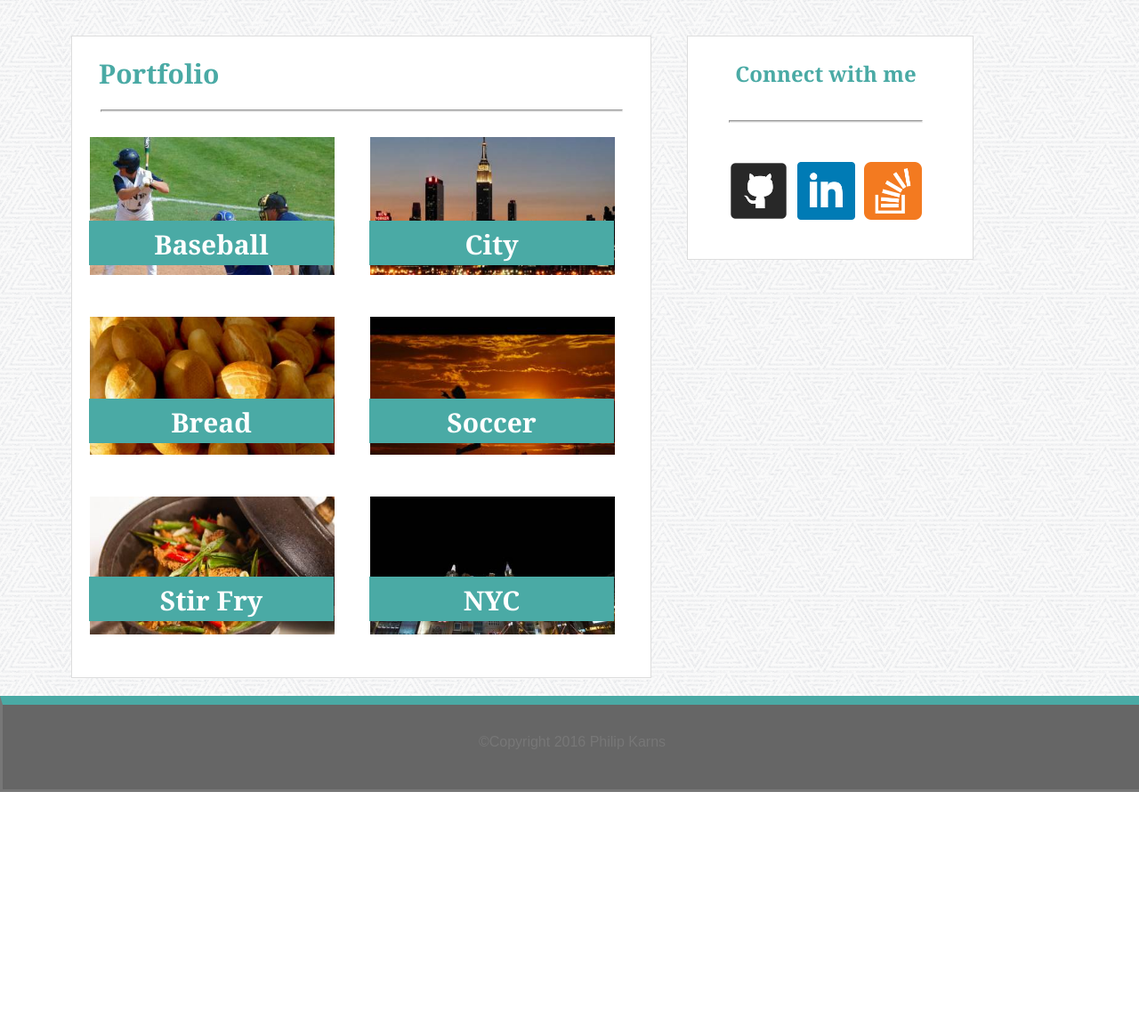
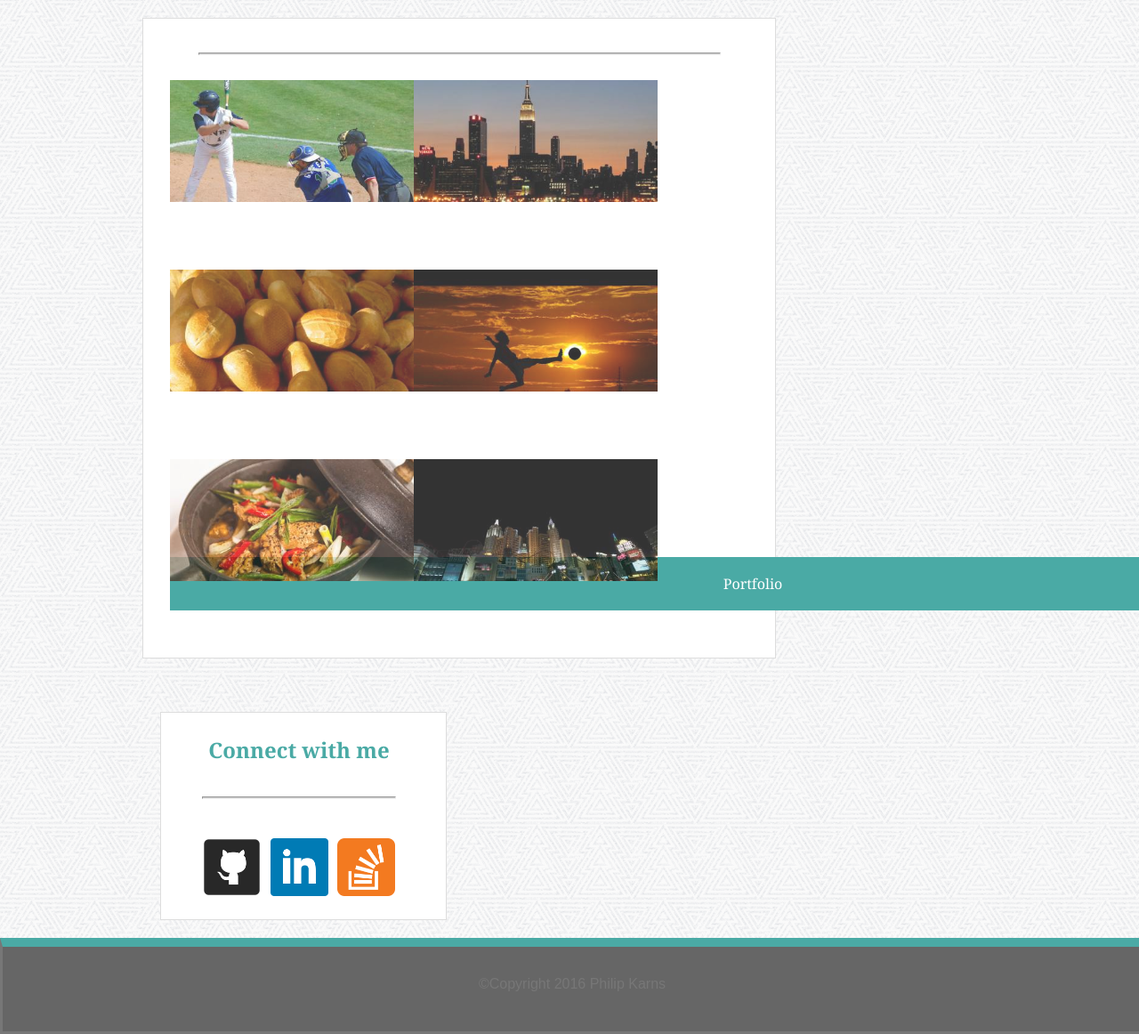
Before and after one commit to PhilipKarns/Responsive-Portfolio, a PHP site: page /portfolio.html in a window 1280 px wide; the page is wider, and only the part inside the window is pictured. Shown: the part 94-1256 px from the top of that part at 89% size. Before the commit the page ends 984 px from the top of that part, so only its background shows below. Run offline with PHP 8.4, Linux system fonts and the light colour scheme.

Commit message:
updated portfolio files and css

```diff
--- a/assets/css2/styles.css
+++ b/assets/css2/styles.css
@@ -135,145 +135,66 @@ h1 {
 }
 
 /***** PORTFOLIO SECTION ******/
-.portfolio {
-	height: 720px;
-	width: 650px;
-	background-color: #ffffff;
-	margin: 20px 20px 20px 80px;
-	float: left;
-	border: 1px solid #dddddd;
+
+
+.container {
+  clear: both;
+  margin: 0 auto;
+  width: 100%;
+  max-width: 960px;
 }
 
-.portfolio li img {
-	width: 275px;
-	height: 155px;
+.work {
+  position: relative;
+  width: 274px;
+  overflow: hidden;
+  float: left;
+  margin: 20px 0 25px;
 }
 
-.portfolio-images {
-	float: left;
-	margin: 20px;
+.work:nth-child(even) {
+  margin-right: 40px;
 }
 
-.portfolio h2 {
-	font-size: 30px;
-	padding: 30px 0px 20px 30px;
-	font-weight: bold;
+.work img {
+  width: 100%;
+  border: 0 none;
+  opacity: .8;
 }
 
-.portfolio hr {
+.main-section {
+  padding: 30px;
+  margin: 0 0 40px 0;
+  width: 100%;
+  max-width: 650px;
+  float: left;
+  background: #fff;
+  border: 1px solid #ddd;
+  left: 20px;
+}
+
+.main-section h2 {
+  position: absolute;
+  bottom: 20px;
+  margin-bottom: 0;
+  padding: 15px;
+  width: 100%;
+  color: #fff;
+  text-align: center;
+  line-height: 30px;
+  font-weight: 300;
+  background: #4aaaa5;
+  border-bottom: 0;
+}
+
+.main-section hr {
 	color: #cccccc;
 	width: 90%;
 	height: 1px;
 	background-color: #cccccc;
 }
 
-.wrapper1 .baseball {
-	color: white;
-	text-align: center;
-	position: relative;
-	top: 15px;
-	font-size: 30px;
-	font-weight: bold;
-}
 
-.wrapper1 {
-	background-color: #4aaaa5;
-	width: 275px;
-	height: 50px;
-	position: absolute;
-	left: 100px;
-	top: 342px;
-}
-
-.wrapper2 .bread {
-	color: white;
-	text-align: center;
-	position: relative;
-	top: 15px;
-	font-size: 30px;
-	font-weight: bold;
-}
-
-.wrapper2 {
-	background-color: #4aaaa5;
-	width: 275px;
-	height: 50px;
-	position: absolute;
-	left: 100px;
-	top: 542px;
-}
-
-.wrapper3 .stir-fry {
-	color: white;
-	text-align: center;
-	position: relative;
-	top: 15px;
-	font-size: 30px;
-	font-weight: bold;
-}
-
-.wrapper3 {
-	background-color: #4aaaa5;
-	width: 275px;
-	height: 50px;
-	position: absolute;
-	left: 100px;
-	top: 742px;
-}
-
-.wrapper4 {
-	background-color: #4aaaa5;
-	width: 275px;
-	height: 50px;
-	position: absolute;
-	left: 415px;
-	top: 342px;
-}
-
-.wrapper4 .city {
-	color: white;
-	text-align: center;
-	position: relative;
-	top: 15px;
-	font-size: 30px;
-	font-weight: bold;
-}
-
-.wrapper5 .soccer {
-	color: white;
-	text-align: center;
-	position: relative;
-	top: 15px;
-	font-size: 30px;
-	font-weight: bold;
-}
-
-.wrapper5 {
-	background-color: #4aaaa5;
-	width: 275px;
-	height: 50px;
-	position: absolute;
-	left: 415px;
-	top: 542px;
-}
-
-.wrapper6 .nyc {
-	color: white;
-	text-align: center;
-	position: relative;
-	top: 15px;
-	font-size: 30px;
-	font-weight: bold;
-}
-
-.wrapper6 {
-	background-color: #4aaaa5;
-	width: 275px;
-	height: 50px;
-	position: absolute;
-	left: 415px;
-	top: 742px;
-}
 /***** CONTACT SECTION ******/
 .contact {
 	width: 650px;
@@ -323,9 +244,9 @@ h1 {
 /***** ASIDE SECTION ******/
 
 .aside-content {
-	height: 200px;
 	float: left;
-	width: 270px;
+	width: 100%;
+	max-width: 270px;
 	background-color: white;
 	margin: 20px;
 	font-weight: bold;
@@ -415,36 +336,14 @@ h1 {
 		padding-right: 10px;
 	}
 
-	.wrapper2 {
-		top: 742px;
-	}
-
-	.wrapper3 {
-		top: 1142px;
-	}
-
-	.wrapper4 {
-		left: 100px;
-		top: 542px;
-	}
-
-	.wrapper5 {
-		left: 100px;
-		top: 942px;
-	}
-
-	.wrapper6 {
-		left: 100px;
-		top: 1342px;
-	}
 }
 
 @media screen and (max-width: 768px) {
 
 /** HEADER **/
 
-.logo-name {
-	margin-left: 20px;
+	.logo-name {
+		margin-left: 20px;
 }
 
 /** ABOUT **/
--- a/index.html
+++ b/index.html
@@ -34,7 +34,7 @@
 
 
 			<!-- BEGINNING OF ABOUT SECTION -->
-				<div class="container">
+				<div>
 					<section class="about-content">
 						<h2>About Me</h2>
 						<hr>
--- a/portfolio.html
+++ b/portfolio.html
@@ -31,31 +31,36 @@
 		</header>
 
 		<!-- BEGINNING OF PORTFOLIO SECTION -->
-		<div>
-			<section class="portfolio">
+		<div id="main-container" class="container">
+			<section class="main-section">
 				<h2>Portfolio</h2>
 				<hr>
-				<ul>
-					<div class="portfolio-images">
-						<li><img src="assets\images\baseball2.jpg" alt="baseball"><div class="wrapper1"><h1 class="baseball">Baseball</h1></div></li>
+				<div class="work">
+					<img src="assets\images\baseball2.jpg" alt="baseball">
+					<h1>Baseball</h1>
 				</div>
-						<div class="portfolio-images">
-						<li><img src="assets\images\city.jpg" alt="city"><div class="wrapper4"><h1 class="city">City</h1></div></li>
+				<div class="work">
+					<img src="assets\images\city.jpg" alt="city">
+					<h1>City</h1>
 				</div>
-						<div class="portfolio-images">
-						<li><img src="assets\images\bread.jpg" alt="bread"><div class="wrapper2"><h1 class="bread">Bread</h1></div></li>
+				<div class="work">
+					<img src="assets\images\bread.jpg" alt="bread">
+					<h1>Bread</h1>
 				</div>
-						<div class="portfolio-images">
-						<li><img src="assets\images\soccer.jpg" alt="soccer"><div class="wrapper5"><h1 class="soccer">Soccer</h1></div></li>
+				<div class="work">
+					<img src="assets\images\soccer.jpg" alt="soccer">
+					<h1>Soccer</h1>
 				</div>
-						<div class="portfolio-images">
-						<li><img src="assets\images\stir-fry.jpg" alt="stir-fry"><div class="wrapper3"><h1 class="stir-fry">Stir Fry</h1></div></li>
+				<div class="work">
+					<img src="assets\images\stir-fry.jpg" alt="stir-fry">
+					<h1>Stir Fry</h1>
 				</div>
-						<div class="portfolio-images">
-						<li><img src="assets\images\nyc.jpg" alt="nyc"><div class="wrapper6"><h1 class="nyc">NYC</h1></div></li>
+				<div class="work">
+					<img src="assets\images\nyc.jpg" alt="nyc">
+					<h1>NYC</h1>
 				</div>
-				</ul>
 			</section>
+
 		<!-- BEGINNING OF ASIDE SECTION -->
 			<section class="aside-content">
 						<h3>Connect with me</h3>
```
Lines whose indentation alone changed are shown as unchanged.
